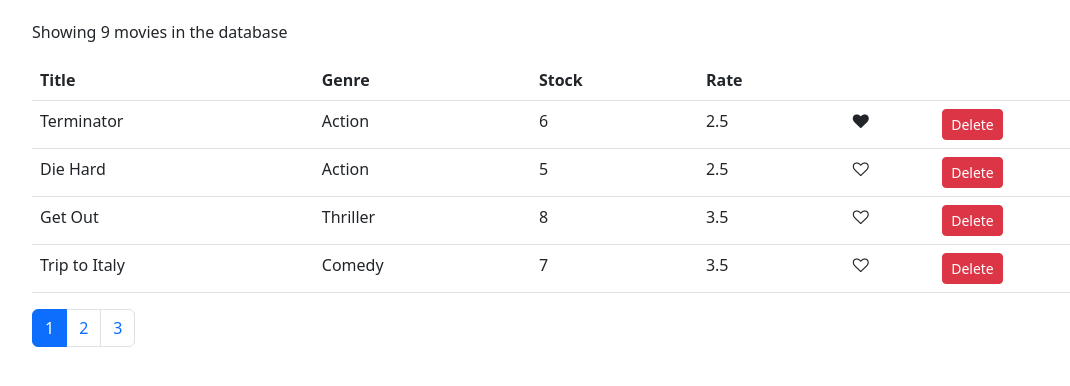
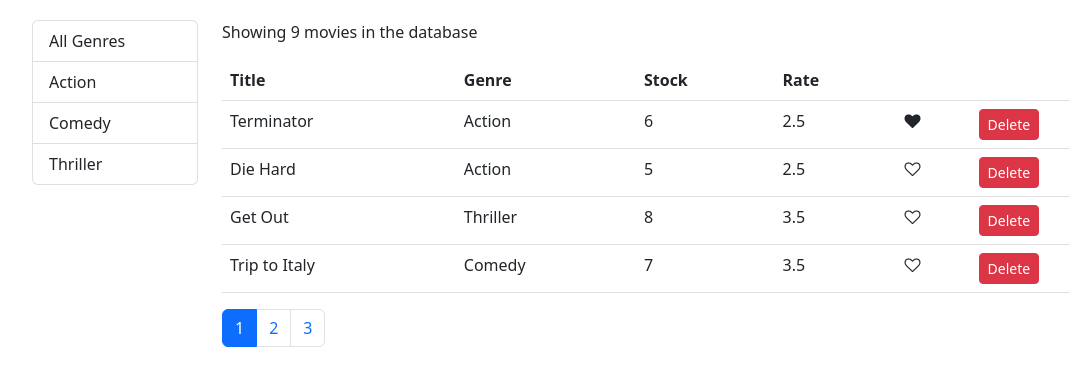
Before and after one commit to innocdavid/vidly-gui, a React (Create React App) app: page / in a window 1280 px wide. Shown: the top 386 px of the page, without its empty margins (50-1120 px from the left). Built offline with nearby package versions, Linux system fonts and the light colour scheme.

Commit message:
FILTER MOVIES - Add listGroup component to list movies - Add a handleGenreSelect function to update the state of movies - Implement listGroup component in movies complement - Filter selected movie genre

```diff
--- a/package.json
+++ b/package.json
@@ -9,6 +9,7 @@
     "bootstrap": "^5.2.3",
     "font-awesome": "^4.7.0",
     "lodash": "^4.17.21",
+    "prop-types": "^15.8.1",
     "react": "^18.2.0",
     "react-bootstrap": "^2.6.0",
     "react-dom": "^18.2.0",
--- /dev/null
+++ b/src/components/common/listGroup.jsx
@@ -0,0 +1,26 @@
+import React from "react";
+
+const ListGroup = props => {
+  const { items, valueProperty, textProperty, onItemSelect, selectedItem } = props;
+
+  return (
+    <ul className="list-group">
+      {items.map(item => (
+        <li
+          onClick={() => onItemSelect(item)}
+          key={item[valueProperty]}
+          className={item === selectedItem ? "list-group-item active" : "list-group-item" }
+        >
+          {item[textProperty]}
+        </li>
+      ))}
+    </ul>
+  );
+}
+
+ListGroup.defaultProps = {
+  valueProperty: '_id',
+  textProperty: 'name'
+}
+
+export default ListGroup;
--- a/src/components/movies.jsx
+++ b/src/components/movies.jsx
@@ -1,18 +1,26 @@
 import React, { Component } from "react";
+import Like from "./common/like";
+import Pagination from "./common/pagination";
+import ListGroup from "./common/listGroup";
 import { getMovies } from "../services/fakeMovieService";
 import { paginate } from "../utils/paginate";
-import Like from "./common/like";
-import Pagination from "./common/pagination";
+import { getGenres } from "../services/fakeGenreService";
 
 
 class Movies extends Component {
 
   //state
   state = {
-    movies: getMovies(),
+    movies: [],
     currentPage: 1,
     pageSize: 4
   };
+
+  // lifecycle hooks
+  componentDidMount() {
+    const genres = [{name: "All Genres"}, ...getGenres()];
+    this.setState({ movies: getMovies(), genres });
+  }
 
   // handleDelete
   handleDelete = movie => {
@@ -34,17 +42,37 @@
     this.setState({ currentPage: page });
   }
 
+  //
+  handleGenreSelect = genre => {
+    this.setState({ selectedGenre: genre, currentPage: 1 });
+  }
+
   render() {
 
     const { length: count } = this.state.movies;
-    const { pageSize, currentPage, movies: allMovies } = this.state;
+    const { pageSize, currentPage, movies: allMovies, selectedGenre } = this.state;
 
     if (count === 0)
       return <p>There are no movies in the database</p>
-    const movies = paginate(allMovies, currentPage, pageSize);
+
+    // filter list of movies
+    const filtered = selectedGenre && selectedGenre._id
+      ? allMovies.filter(m => m.genre._id === selectedGenre._id)
+      : allMovies;
+
+    //pagination
+    const movies = paginate(filtered, currentPage, pageSize);
     return (
-      <React.Fragment>
-        <p>Showing { count } movies in the database</p>
+      <div className="row">
+        <div className="col-2">
+          <ListGroup
+            items={this.state.genres}
+            selectedItem = {this.state.selectedGenre}
+            onItemSelect={this.handleGenreSelect}
+          />
+        </div>
+        <div className="col">
+          <p>Showing { filtered.length } movies in the database</p>
           <table className="table">
             <thead>
               <tr>
@@ -84,12 +112,14 @@
           </table>
 
           <Pagination
-          itemCount={count}
+            itemCount={filtered.length}
             pageSize={pageSize}
             currentPage={currentPage}
             onPageChange={this.handlePageChange}
           />
-      </React.Fragment>
+        </div>
+
+      </div>
     )
   }
 };
```
Also changed, not shown: src/components/common/pagination.jsx (+9 -0 lines), 1 other file (tests, documents, lock files or other folders). Lines whose indentation alone changed are shown as unchanged.
